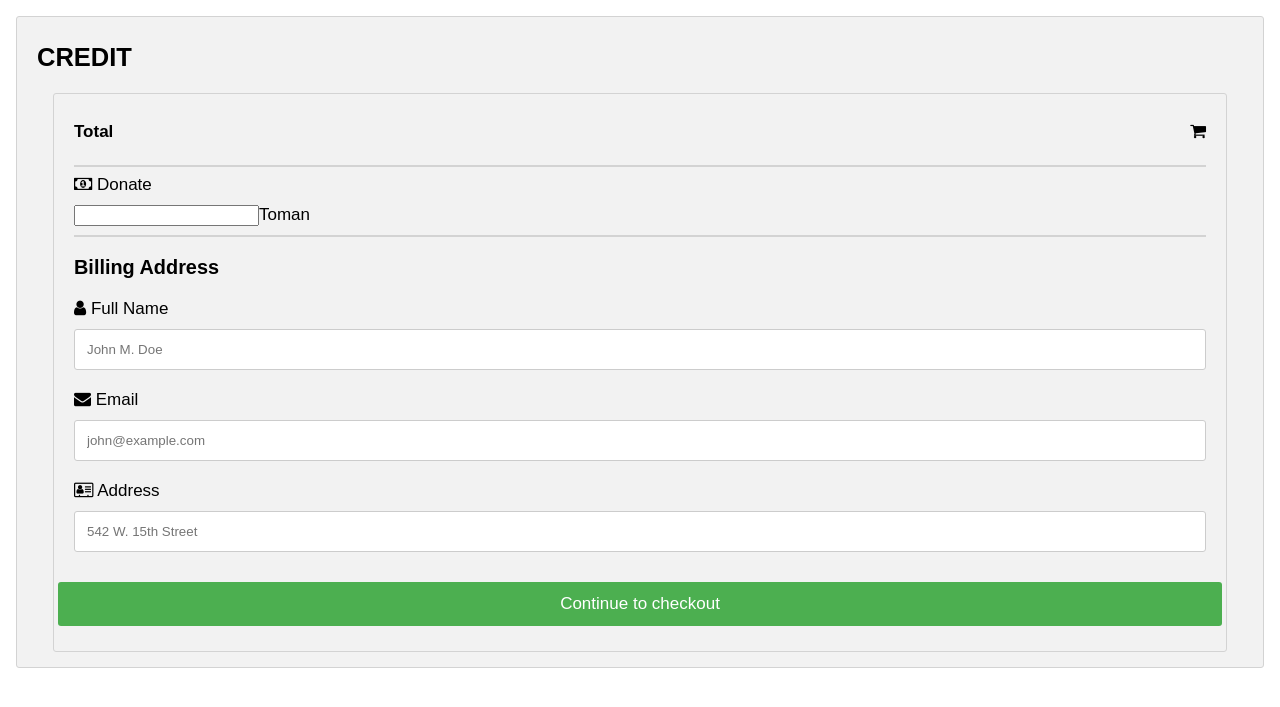
After one commit to saeed5959/mywebsite, a Django app: page /accounts/panel/credit/pay in a window 1280 px wide. The commit adds this page. Shown: the top 707 px of the page. Run offline with Django 3.2, Linux system fonts and the light colour scheme; the visitor is signed in with stand-in values (Sample User, id 1).

Commit message:
link and pay and comment

```diff
--- a/app/views.py
+++ b/app/views.py
@@ -71,6 +71,10 @@ def panel_credit(request):
     t = loader.get_template('panel_credit.html')
     return HttpResponse(t.render({}, request))
 
+@login_required(login_url='/accounts/login')
+def panel_credit_pay(request):
+    t = loader.get_template('panel_credit_pay.html')
+    return HttpResponse(t.render({}, request))
 
 from django.urls import reverse
 from azbankgateways import bankfactories, models as bank_models, default_settings as settings
--- a/main/urls.py
+++ b/main/urls.py
@@ -28,6 +28,7 @@ urlpatterns = [
     path('accounts/panel', views.panel),
     path('accounts/panel/info', views.panel_info),
     path('accounts/panel/credit', views.panel_credit),
+    path('accounts/panel/credit/pay', views.panel_credit_pay),
     path('accounts/panel/comment', views.panel_comment),
     path('cv', views.cv),
     path('blog', views.blog),
--- /dev/null
+++ b/templates/panel_credit_pay.html
@@ -0,0 +1,155 @@
+<!DOCTYPE html>
+<html>
+<head>
+<meta name="viewport" content="width=device-width, initial-scale=1">
+<link rel="stylesheet" href="https://cdnjs.cloudflare.com/ajax/libs/font-awesome/4.7.0/css/font-awesome.min.css">
+<style>
+body {
+  font-family: Arial;
+  font-size: 17px;
+  padding: 8px;
+}
+
+* {
+  box-sizing: border-box;
+}
+
+.row {
+  display: -ms-flexbox; /* IE10 */
+  display: flex;
+  -ms-flex-wrap: wrap; /* IE10 */
+  flex-wrap: wrap;
+  margin: 0 -16px;
+}
+
+.col-25 {
+  -ms-flex: 25%; /* IE10 */
+  flex: 25%;
+}
+
+.col-50 {
+  -ms-flex: 50%; /* IE10 */
+  flex: 50%;
+}
+
+.col-75 {
+  -ms-flex: 75%; /* IE10 */
+  flex: 75%;
+}
+
+.col-25,
+.col-50,
+.col-75 {
+  padding: 0 16px;
+}
+
+.container {
+  background-color: #f2f2f2;
+  padding: 5px 20px 15px 20px;
+  border: 1px solid lightgrey;
+  border-radius: 3px;
+}
+
+input[type=text] {
+  width: 100%;
+  margin-bottom: 20px;
+  padding: 12px;
+  border: 1px solid #ccc;
+  border-radius: 3px;
+}
+
+label {
+  margin-bottom: 10px;
+  display: block;
+}
+
+.icon-container {
+  margin-bottom: 20px;
+  padding: 7px 0;
+  font-size: 24px;
+}
+
+.btn {
+  background-color: #4CAF50;
+  color: white;
+  padding: 12px;
+  margin: 10px 0;
+  border: none;
+  width: 100%;
+  border-radius: 3px;
+  cursor: pointer;
+  font-size: 17px;
+}
+
+.btn:hover {
+  background-color: #45a049;
+}
+
+a {
+  color: #2196F3;
+}
+
+hr {
+  border: 1px solid lightgrey;
+}
+
+span.price {
+  float: right;
+  color: grey;
+}
+
+/* Responsive layout - when the screen is less than 800px wide, make the two columns stack on top of each other instead of next to each other (also change the direction - make the "cart" column go on top) */
+@media (max-width: 800px) {
+  .row {
+    flex-direction: column-reverse;
+  }
+  .col-25 {
+    margin-bottom: 20px;
+  }
+}
+</style>
+</head>
+<body>
+
+
+    <div class="container">
+<h2>CREDIT</h2>
+<div class="row">
+  <div class="col-75">
+
+      <div class="col-25">
+    <div class="container">
+      <h4>Total<span class="price" style="color:black"><i class="fa fa-shopping-cart"></i></span></h4>
+          <hr>
+
+
+
+
+
+
+      <form action="/bankgateways/go-to-bank-gateway/">
+        <label for="price"><i class="fa fa-money"></i> Donate</label>
+        <input type="int" id="price" />Toman
+        <div class="row">
+          <div class="col-50">
+              <hr>
+            <h3>Billing Address</h3>
+            <label for="fname"><i class="fa fa-user"></i> Full Name</label>
+            <input type="text" id="fname" name="firstname" placeholder="John M. Doe">
+            <label for="email"><i class="fa fa-envelope"></i> Email</label>
+            <input type="text" id="email" name="email" placeholder="john@example.com">
+            <label for="adr"><i class="fa fa-address-card-o"></i> Address</label>
+            <input type="text" id="adr" name="address" placeholder="542 W. 15th Street">
+
+
+
+        </div>
+        <input type="submit" value="Continue to checkout" class="btn">
+      </form>
+    </div>
+  </div>
+
+</div>
+
+</body>
+</html>
```
Also changed, not shown: templates/homepage.html (+3 -12 lines), templates/panel_comment.html (+85 -9 lines), templates/panel_credit.html (+79 -19 lines), templates/panel_info.html (+0 -8 lines).
